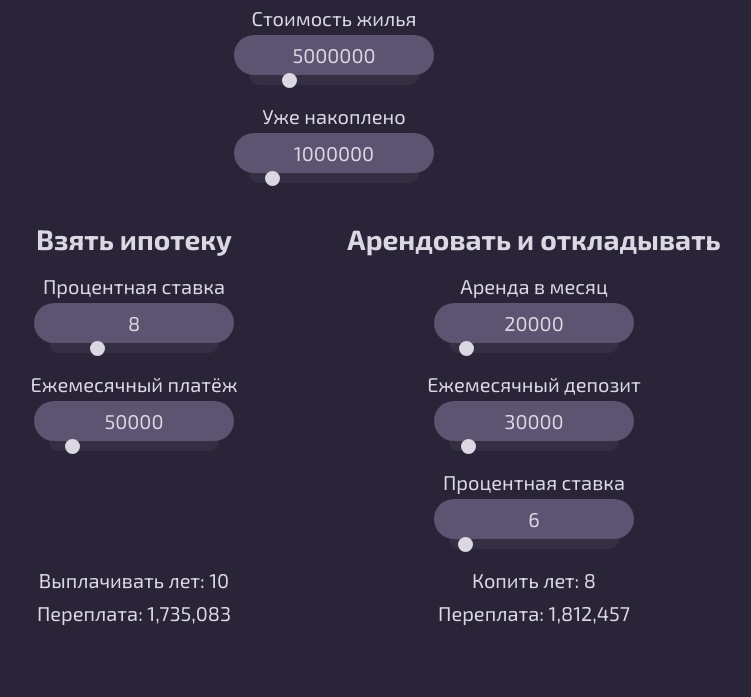
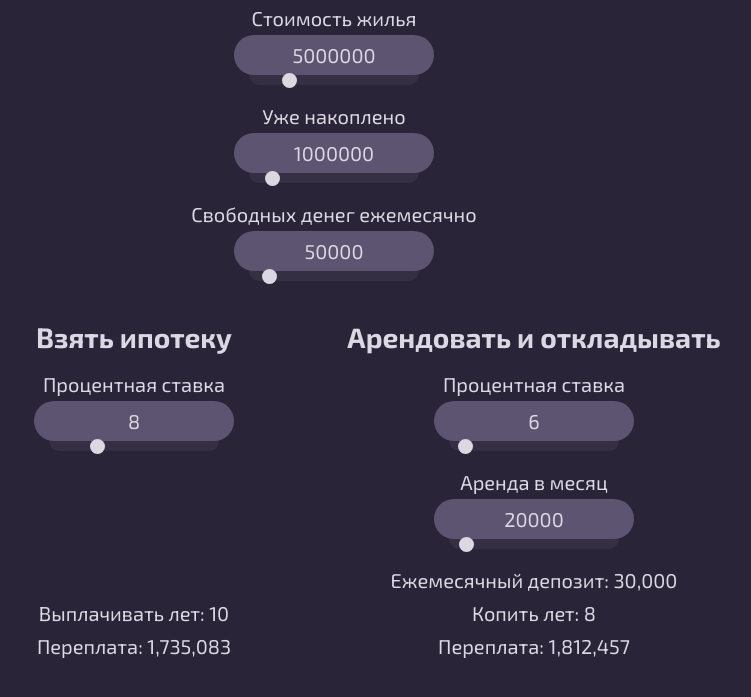
Before and after one commit to GVal98/mortgage-calculator, a website built with webpack: page src/index.html in a window 1280 px wide. Shown: the part 89-786 px from the top of the page, without its empty margins (306-1057 px from the left). Built offline with nearby package versions, Linux system fonts and the light colour scheme.

Commit message:
feat: reduced inputs

```diff
--- a/src/index.html
+++ b/src/index.html
@@ -67,6 +67,30 @@
               step="100000"
             />
           </div>
+          <div class="calculator__input-group">
+            <label for="free-money" class="calculator__input-name">
+              Свободных денег ежемесячно
+            </label>
+            <input
+              id="free-money"
+              value="50000"
+              class="calculator__input"
+              type="number"
+              min="10000"
+              max="10000000"
+              step="10000"
+              autocomplete="off"
+            />
+            <input
+              id="free-money-slider"
+              value="50000"
+              class="calculator__slider"
+              type="range"
+              min="10000"
+              max="500000"
+              step="10000"
+            />
+          </div>
         </div>
         <div class="calculator__columns">
           <div class="calculator__mortrage">
@@ -95,33 +119,33 @@
                 step="0.5"
               />
             </div>
+          </div>
+          <div class="calculator__rent">
+            <h2 class="heading-2">Арендовать и откладывать</h2>
             <div class="calculator__input-group">
-              <label for="monthly-payment" class="calculator__input-name">
-                Ежемесячный платёж
+              <label for="deposit-interest" class="calculator__input-name">
+                Процентная ставка
               </label>
               <input
-                id="monthly-payment"
-                value="50000"
+                id="deposit-interest"
+                value="6"
                 class="calculator__input"
                 type="number"
-                min="10000"
-                max="10000000"
-                step="10000"
+                min="0"
+                max="100"
+                step="0.5"
                 autocomplete="off"
               />
               <input
-                id="monthly-payment-slider"
-                value="50000"
+                id="deposit-interest-slider"
+                value="6"
                 class="calculator__slider"
                 type="range"
-                min="10000"
-                max="400000"
-                step="10000"
+                min="0"
+                max="100"
+                step="0.5"
               />
             </div>
-          </div>
-          <div class="calculator__rent">
-            <h2 class="heading-2">Арендовать и откладывать</h2>
             <div class="calculator__input-group">
               <label for="rent-value" class="calculator__input-name">
                 Аренда в месяц
@@ -146,58 +170,11 @@
                 step="10000"
               />
             </div>
-            <div class="calculator__input-group">
-              <label for="monthly-savings" class="calculator__input-name">
-                Ежемесячный депозит
-              </label>
-              <input
-                id="monthly-savings"
-                value="30000"
-                class="calculator__input"
-                type="number"
-                min="0"
-                max="10000000"
-                step="10000"
-                autocomplete="off"
-              />
-              <input
-                id="monthly-savings-slider"
-                value="30000"
-                class="calculator__slider"
-                type="range"
-                min="0"
-                max="400000"
-                step="10000"
-              />
-            </div>
-            <div class="calculator__input-group">
-              <label for="deposit-interest" class="calculator__input-name">
-                Процентная ставка
-              </label>
-              <input
-                id="deposit-interest"
-                value="6"
-                class="calculator__input"
-                type="number"
-                min="0"
-                max="100"
-                step="0.5"
-                autocomplete="off"
-              />
-              <input
-                id="deposit-interest-slider"
-                value="6"
-                class="calculator__slider"
-                type="range"
-                min="0"
-                max="100"
-                step="0.5"
-              />
-            </div>
           </div>
         </div>
         <div class="calculator__columns">
           <div class="calculator__mortrage">
+            <p class="calculator__result">⠀</p>
             <p class="calculator__result">
               Выплачивать лет: <span id="mortrage-years"></span>
             </p>
@@ -206,6 +183,9 @@
             </p>
           </div>
           <div class="calculator__rent">
+            <p class="calculator__result">
+              Ежемесячный депозит: <span id="monthly-savings"></span>
+            </p>
             <p class="calculator__result">
               Копить лет: <span id="rent-years"></span>
             </p>
--- a/src/index.js
+++ b/src/index.js
@@ -9,16 +9,16 @@ document.addEventListener('DOMContentLoaded', () => {
       downPayment: 'down-payment',
       propertyValue: 'property-value',
       mortrageInterest: 'mortrage-interest',
-      monthlyPayment: 'monthly-payment',
       rentValue: 'rent-value',
-      monthlySavings: 'monthly-savings',
       depositInterest: 'deposit-interest',
+      freeMoney: 'free-money',
     },
     outputs: {
       mortrageYears: 'mortrage-years',
       overpaymentMortrage: 'overpayment-mortrage',
       rentYears: 'rent-years',
       overpaymentRent: 'overpayment-rent',
+      monthlySavings: 'monthly-savings',
     },
   });
   app.init();
--- a/src/js/app.js
+++ b/src/js/app.js
@@ -45,13 +45,13 @@ export default class App {
     const mortrage = calculateMortrage(
       this.values.propertyValue,
       this.values.downPayment,
-      this.values.monthlyPayment,
+      this.values.freeMoney,
       this.values.mortrageInterest,
     );
     const rent = calculateRent(
       this.values.depositInterest,
       this.values.propertyValue,
-      this.values.monthlySavings,
+      this.values.freeMoney,
       this.values.downPayment,
       this.values.rentValue,
     );
--- a/src/js/rent-calculator.js
+++ b/src/js/rent-calculator.js
@@ -10,6 +10,10 @@ function calculateRentYears(yearInterestPercents, propertyValue, monthlySavings,
   return log(logBase, logNumber);
 }
 
+function calculateMonthlySavings(freeMoney, rentValue) {
+  return freeMoney - rentValue;
+}
+
 function calculateOverpayment(rentValue, rentYears) {
   return rentValue * rentYears * 12;
 }
@@ -17,10 +21,11 @@ function calculateOverpayment(rentValue, rentYears) {
 export default function calculateRent(
   yearInterestPercents,
   propertyValue,
-  monthlySavings,
+  freeMoney,
   downPayment,
   rentValue,
 ) {
+  const monthlySavings = calculateMonthlySavings(freeMoney, rentValue);
   const rentYears = calculateRentYears(
     yearInterestPercents,
     propertyValue,
@@ -28,5 +33,5 @@ export default function calculateRent(
     downPayment,
   );
   const overpaymentRent = calculateOverpayment(rentValue, rentYears);
-  return { rentYears, overpaymentRent };
+  return { rentYears, overpaymentRent, monthlySavings };
 }
```
